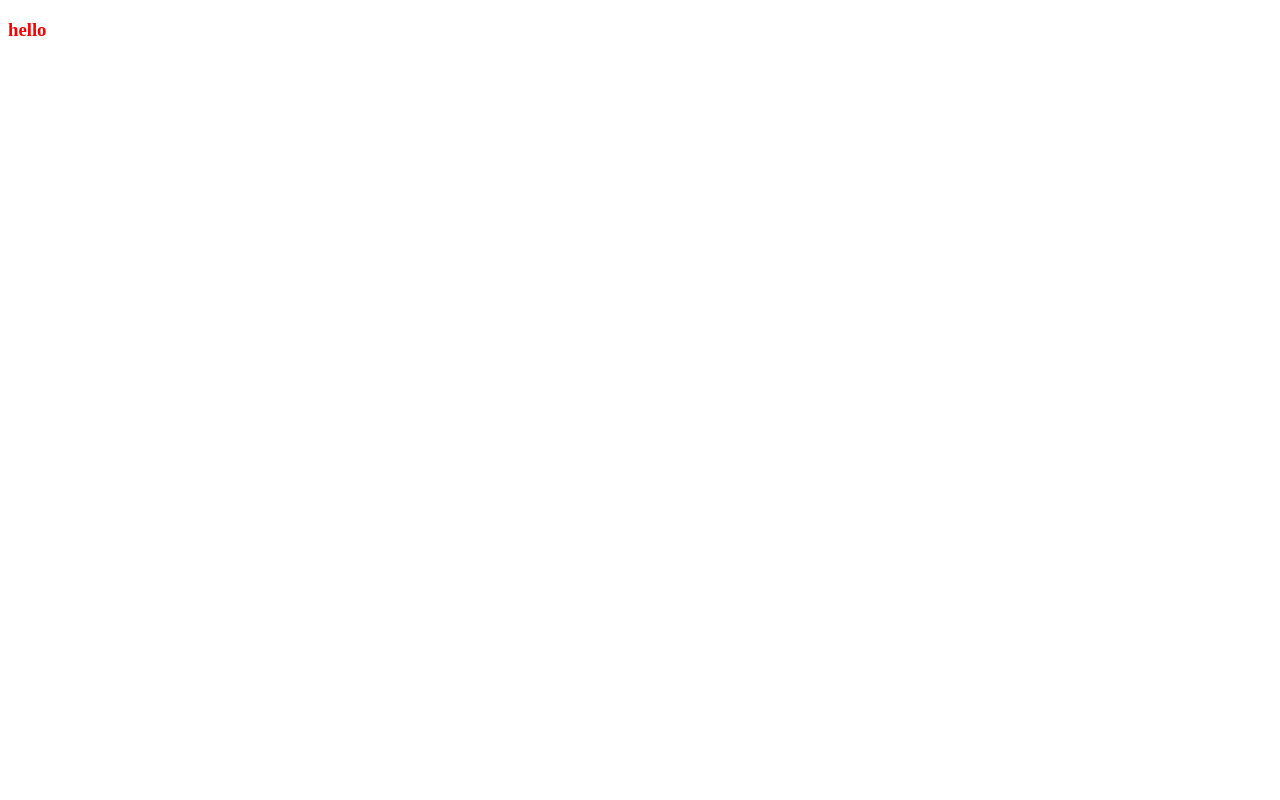
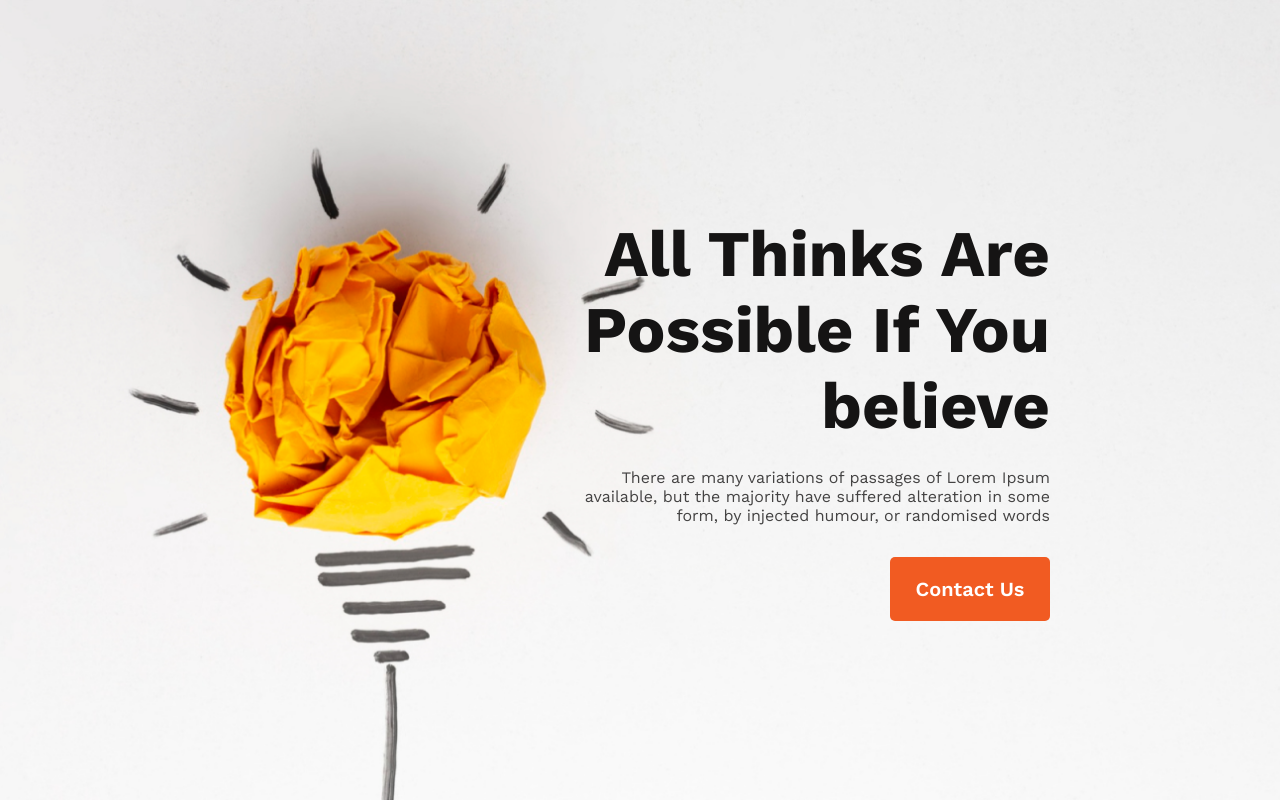
Before and after one commit to tuhin360/new-year-new-me, a plain HTML site: page index.html in a window 1280 px wide. Drawn offline with nearby package versions, Linux system fonts and the light colour scheme.

Commit message:
header section added

```diff
--- a/css/style.css
+++ b/css/style.css
@@ -1,3 +1,44 @@
-h3{
-    color: red;
+* {
+  margin: 0;
+  font-family: "Open Sans", sans-serif;
+  font-family: "Work Sans", sans-serif;
 }
+
+/* header-style-starts */
+.header {
+  background-image: url("../images/banner/banner1.png");
+  background-size: cover;
+  height: 800px;
+  width: 100%;
+}
+.banner-details{
+    text-align: right;
+     padding-top: 216px;
+     padding-right: 230px;
+
+}
+.banner-title{
+    font-weight: 700;
+    font-size: 65px;
+    color: #151414;;
+}
+
+.banner-details p{
+    text-align: right;
+    font-size: 16px;
+    color: #444343;
+    margin-top: 24px;
+}
+
+.contact-btn{
+    font-weight: 600;
+font-size: 20px;
+width: 160px;
+height: 64px;
+background: #F15B22;
+border-radius: 5px;
+color: #FFFFFF;
+border: none;
+margin-top: 32px;
+}
+/* header-style-end */
--- a/index.html
+++ b/index.html
@@ -1,13 +1,45 @@
 <!DOCTYPE html>
 <html lang="en">
-<head>
-    <meta charset="UTF-8">
-    <meta http-equiv="X-UA-Compatible" content="IE=edge">
-    <meta name="viewport" content="width=device-width, initial-scale=1.0">
+  <head>
+    <meta charset="UTF-8" />
+    <meta http-equiv="X-UA-Compatible" content="IE=edge" />
+    <meta name="viewport" content="width=device-width, initial-scale=1.0" />
     <title>New Year</title>
-    <link rel="stylesheet" href="css/style.css">
-</head>
-<body>
-    <h3>hello</h3>
-</body>
+    <link rel="preconnect" href="https://fonts.googleapis.com" />
+    <link rel="preconnect" href="https://fonts.gstatic.com" crossorigin />
+    <link
+      href="https://fonts.googleapis.com/css2?family=Open+Sans&family=Work+Sans:wght@400;600;700&display=swap"
+      rel="stylesheet"
+    />
+    <link rel="stylesheet" href="css/style.css" />
+  </head>
+  <body>
+    <!-- header section starts -->
+    <header class="header">
+      <div class="banner-details">
+        <h1 class="banner-title">
+          All Thinks Are <br />
+          Possible If You <br />
+          believe
+        </h1>
+
+        <p>
+          There are many variations of passages of Lorem Ipsum <br />
+          available, but the majority have suffered alteration in some <br />
+          form, by injected humour, or randomised words
+        </p>
+        <button class="contact-btn">Contact Us</button>
+      </div>
+    </header>
+       <!-- header section end -->
+
+    <main>
+<!-- about section starts -->
+
+
+
+<!-- about section end -->
+
+    </main>
+  </body>
 </html>
```
